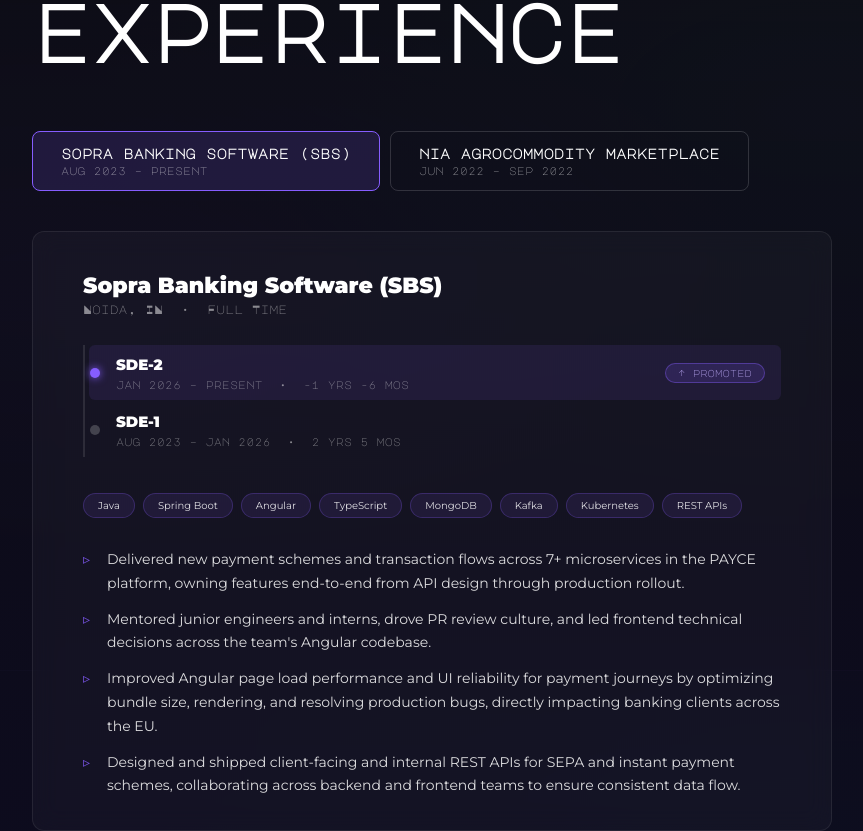
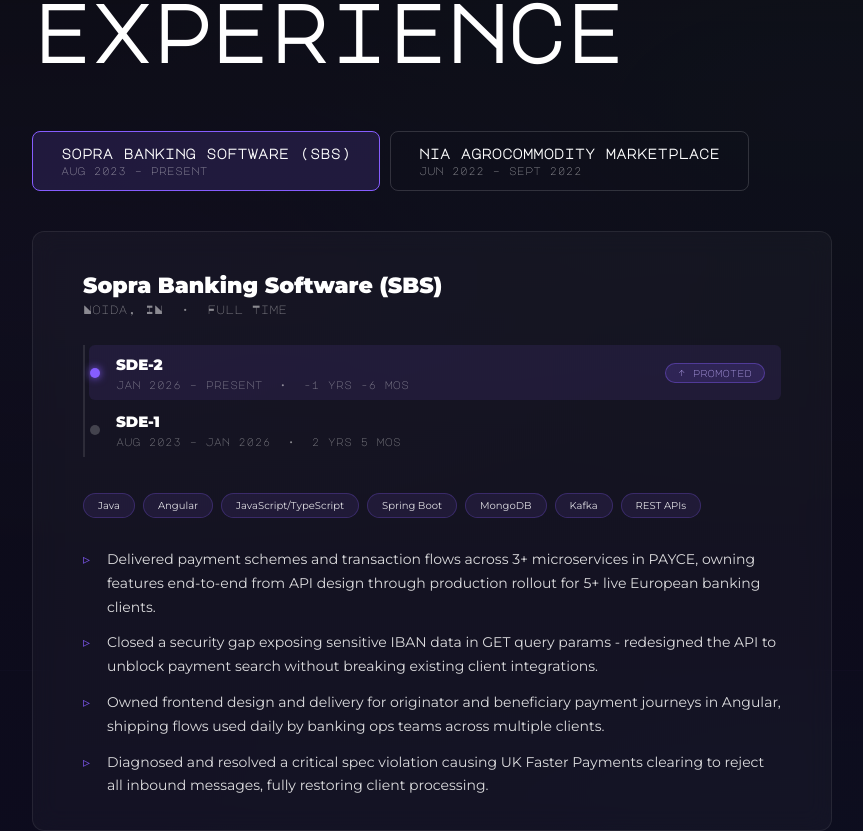
Before and after one commit to kartikth40/portfolio, a React (Create React App) app: page / in a window 1280 px wide. Shown: the part 930-1761 px from the top of the page, without its empty margins (208-1071 px from the left). Built offline with nearby package versions, Linux system fonts and the light colour scheme; no server answers; the database is empty.

Commit message:
refine experience and project descriptions

```diff
--- a/src/juice/experienceInfo.js
+++ b/src/juice/experienceInfo.js
@@ -4,26 +4,26 @@
     company: 'Sopra Banking Software (SBS)',
     location: 'Noida, IN',
     type: 'Full Time',
-    techUsed: ['Java', 'Spring Boot', 'Angular', 'TypeScript', 'MongoDB', 'Kafka', 'Kubernetes', 'REST APIs'],
+    techUsed: ['Java', 'Angular', 'JavaScript/TypeScript', 'Spring Boot', 'MongoDB', 'Kafka', 'REST APIs'],
     promoted: true,
     roles: [
       {
         role: 'SDE-2',
         duration: 'Jan 2026 – Present',
         bullets: [
-          'Delivered new payment schemes and transaction flows across 7+ microservices in the PAYCE platform, owning features end-to-end from API design through production rollout.',
-          'Mentored junior engineers and interns, drove PR review culture, and led frontend technical decisions across the team\'s Angular codebase.',
-          'Improved Angular page load performance and UI reliability for payment journeys by optimizing bundle size, rendering, and resolving production bugs, directly impacting banking clients across the EU.',
-          'Designed and shipped client-facing and internal REST APIs for SEPA and instant payment schemes, collaborating across backend and frontend teams to ensure consistent data flow.',
+          'Delivered payment schemes and transaction flows across 3+ microservices in PAYCE, owning features end-to-end from API design through production rollout for 5+ live European banking clients.',
+          'Closed a security gap exposing sensitive IBAN data in GET query params - redesigned the API to unblock payment search without breaking existing client integrations.',
+          'Owned frontend design and delivery for originator and beneficiary payment journeys in Angular, shipping flows used daily by banking ops teams across multiple clients.',
+          'Diagnosed and resolved a critical spec violation causing UK Faster Payments clearing to reject all inbound messages, fully restoring client processing.',
         ],
       },
       {
         role: 'SDE-1',
         duration: 'Aug 2023 – Jan 2026',
         bullets: [
-          'Designed and implemented end-to-end payment flows as part of PAYCE (PAYment Cloud Engine) for the EU region, supporting high-volume transaction processing.',
+          'Engineered core payment flows for PAYCE (PAYment Cloud Engine), a cloud-native EU banking platform processing thousands of daily transactions across multiple banking clients with strict financial compliance requirements.',
+          'Built resilient Java backend APIs for payment processing - idempotent Kafka consumers, structured error handling and retry logic - reducing transaction failure scenarios in a high-throughput, multi-client environment.',
           'Ensured data consistency and accuracy in financial operations, maintaining correctness across payment workflows.',
-          'Developed and optimized Java-based backend APIs for payment processing, incorporating robust error handling and retry mechanisms to reduce transaction failure scenarios.',
           'Resolved critical production issues in payment workflows, improving system reliability and reducing failure scenarios in transaction processing.',
         ],
       },
@@ -38,11 +38,11 @@
     promoted: false,
     roles: [
       {
-        role: 'Full Stack Developer',
-        duration: 'Jun 2022 – Sep 2022',
+        role: 'Full Stack Developer (Intern)',
+        duration: 'Jun 2022 – Sept 2022',
         bullets: [
-          'Migrated a legacy ASP.NET marketplace ("wheatbazar") to React.js, improving performance by 3x and significantly simplifying maintainability.',
-          'Developed and optimized 40+ Spring Boot API endpoints, reducing average response latency by 2.2 seconds.',
+          'Led frontend migration of a legacy ASP.NET marketplace to React.js, reducing page load time by 3x and cutting future dev overhead through component-based architecture.',
+          'Developed & optimized 40+ API endpoints, reducing average response latency from ~3s to under 800ms.',
         ],
       },
     ],
--- a/src/juice/projectInfo.js
+++ b/src/juice/projectInfo.js
@@ -6,46 +6,45 @@
     title: 'Purrfect Pomodoro Timer',
     tagline: 'Chrome Extension · 1,500+ Weekly Active Users · 20+ Countries',
     overview:
-      'A productivity Chrome extension built around the Pomodoro technique, featuring customizable focus/break timers, task labels, a daily journal, built-in site blocking during focus sessions, ambient music player, 6-month calendar history, and full data export/import.',
+      'Built on Chrome Extension Manifest V3 with persistent session state, usage analytics and zero backend infrastructure. Features customizable focus/break timers, task labels, a daily journal, built-in site blocking during focus sessions, ambient music player, 6-month calendar history, and full data export/import.',
     impact: [
-      '1,500+ weekly active users across 20+ countries - grown organically with zero marketing spend.',
+      'Serves 1,500+ weekly active users across 20+ countries - grown organically with zero marketing spend.',
       'Consistently rated 4.9+ stars on the Chrome Web Store.',
       'Feature set expanded from a simple timer to a full productivity suite - site blocking, journaling, session analytics, and ambient audio.',
     ],
     challenges: [
       'Persisting and querying 6 months of session history efficiently using Chrome Storage API within strict extension memory limits.',
-      'Designing a reliable background timer that survives tab switches, browser restarts, and Chrome\'s service worker lifecycle.',
+      'Designing a reliable background timer that survives tab switches, browser restarts, and Chrome\'s service worker lifecycle (Manifest V3).',
       'Implementing site blocking that integrates with Chrome\'s declarativeNetRequest API while respecting user whitelist preferences.',
       'Building a data export/import system that remains backward-compatible across extension updates.',
     ],
     visitLink: 'https://chromewebstore.google.com/detail/aobapnhgpjlldncjopmbbfeoomombhel?hl=en-GB',
     sourceLink: 'https://github.com/kartikth40/PurrfectFocus',
-    techUsed: ['Chrome Extension API', 'JavaScript', 'HTML', 'CSS', 'Chrome Storage'],
+    techUsed: ['JavaScript', 'HTML', 'CSS', 'Chrome Extension API', 'Manifest V3'],
   },
   {
     id: 2,
     projNo: '02',
     bgImgUrl: 'have_small_bytes.png',
     title: 'Have Small Bytes',
-    tagline: 'Full-Stack Blog Platform · SSR · GraphQL · CMS',
+    tagline: 'Full-Stack Blog · Next.js · TypeScript · GraphQL · NextAuth.js',
     overview:
-      'A full-stack blog platform with three content categories, built with Next.js and GraphQL. Features Dark/Light mode, user auth, SSR, like and comment system, user feedback, and Hygraph CMS for content management.',
+      'A full-stack blog platform built with Next.js and TypeScript. Features a resilient GraphQL data layer with 50+ service functions, React cache() deduplication, 5x retry on rate-limit errors, and ISR revalidation to minimize CMS API calls under throttling constraints.',
     impact: [
-      'SSR with Next.js delivers sub-second page loads and strong SEO scores out of the box.',
-      'Hygraph CMS decouples content from code - non-technical authors can publish without touching the codebase.',
-      'GraphQL API reduces over-fetching, serving only the fields each page actually needs.',
-      'Like and comment system drives user engagement with real-time feedback on posts.',
+      'GraphQL data layer with React cache() deduplication significantly reduces redundant CMS API calls under throttling.',
+      'ISR revalidation ensures content stays fresh without full rebuilds, keeping page loads fast.',
+      'Multi-flow auth (email, username, OTP-based passwordless) covers a wide range of user preferences securely.',
     ],
     challenges: [
-      'Handling rapid like/unlike toggling without race conditions - debounced API calls with optimistic UI updates to keep the interaction snappy while ensuring the final state stays consistent with the backend.',
-      'Designing a GraphQL schema flexible enough to support three distinct blog categories with shared and category-specific fields.',
-      'Implementing SSR with dynamic routes while keeping build times fast using ISR (Incremental Static Regeneration).',
-      'Building a user auth flow that works seamlessly across SSR and client-side navigation without session flicker.',
+      'Built a resilient GraphQL data layer (50+ service functions) with React cache() deduplication, 5x retry on rate-limit errors, and ISR revalidation to minimize CMS API calls under throttling constraints.',
+      'Implemented multi-flow auth (email, username, OTP-based passwordless) with bcrypt-hashed OTP storage and async real-time field uniqueness validation against a live API.',
+      'Designing a GraphQL schema flexible enough to support multiple blog categories with shared and category-specific fields.',
+      'Handling rapid like/unlike toggling without race conditions - debounced API calls with optimistic UI updates to keep interactions snappy while ensuring final state stays consistent with the backend.',
     ],
     visitLink: 'https://havesmallbytes.vercel.app',
     sourceLink: 'https://github.com/kartikth40/have-small-bytes',
     privateSource: false,
-    techUsed: ['Next.js', 'React', 'GraphQL', 'Hygraph CMS', 'SSR / ISR', 'JavaScript', 'CSS'],
+    techUsed: ['Next.js', 'TypeScript', 'GraphQL', 'NextAuth.js', 'React', 'ISR', 'CSS'],
   },
 ]
 
```
